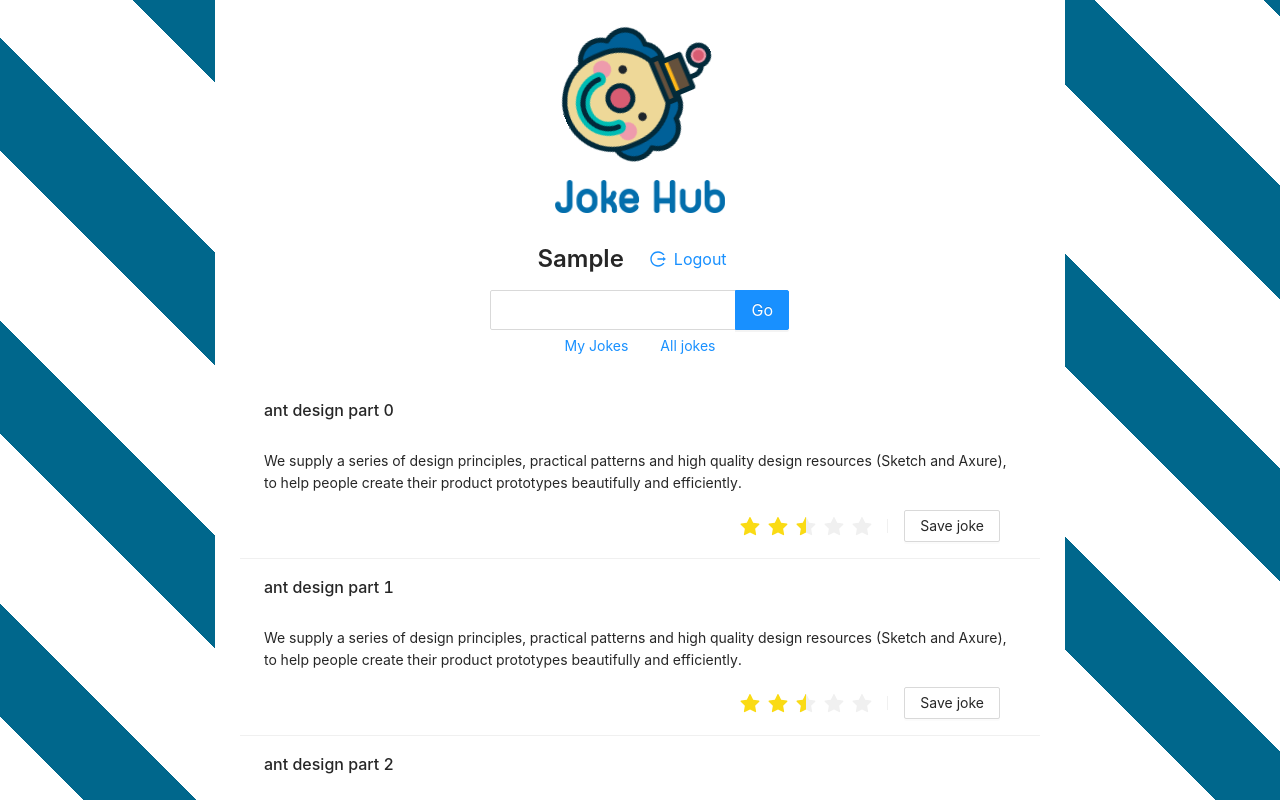
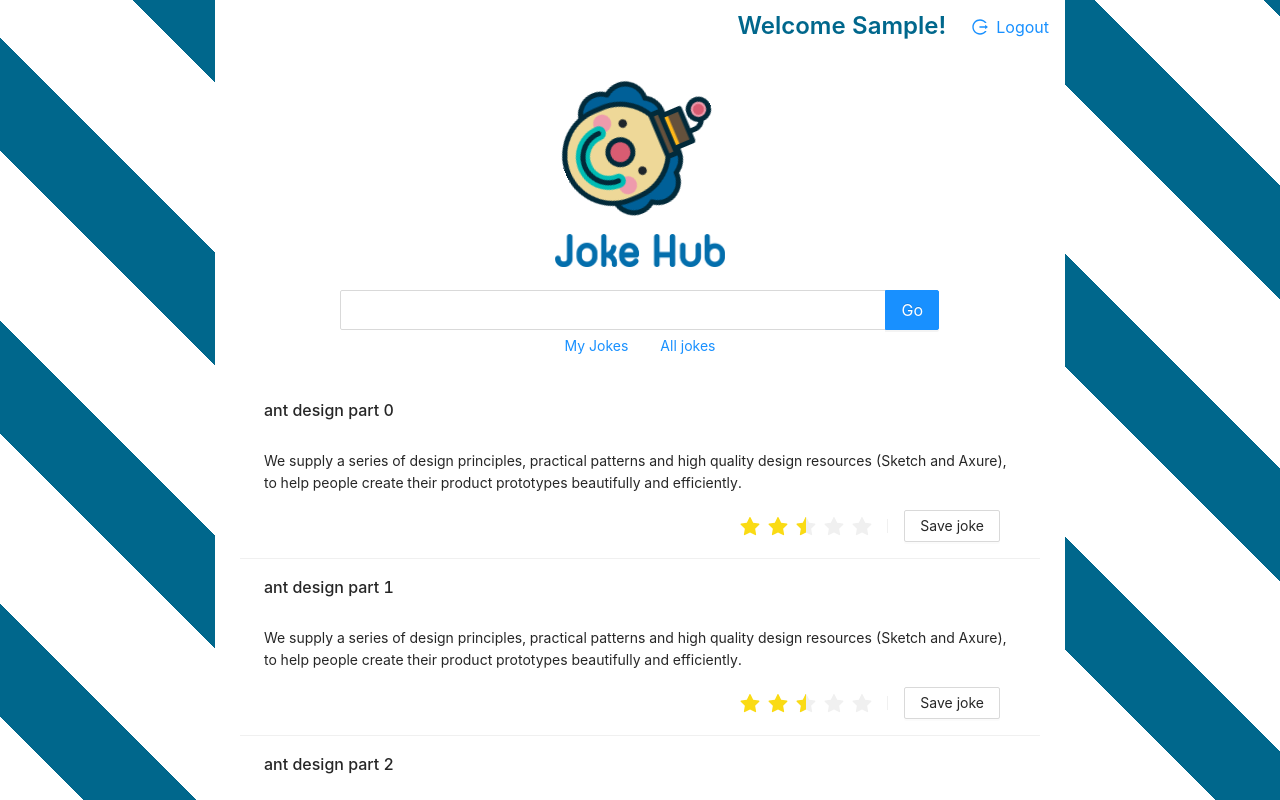
Before and after one commit to LeoOmori/Projeto-Sistemas-distribu-idos-, a React (Create React App) app in the folder front-end/: page / in a window 1280 px wide. Both pictures are taken after typing "Sample" into the empty fields and a click on the button "Go". Shown: the top 800 px of the page. Built offline with nearby package versions, Linux system fonts and the light colour scheme.

Commit message:
changing layout

```diff
--- a/front-end/src/App.css
+++ b/front-end/src/App.css
@@ -16,6 +16,7 @@
   background: repeating-linear-gradient(45deg, #00678c, #00678c 80px, #ffffff 80px, #ffffff 200px);
   display: flex;
   justify-content: center;
+  height: 100%;
 }
 
 @media (prefers-reduced-motion: no-preference) {
--- a/front-end/src/App.js
+++ b/front-end/src/App.js
@@ -15,7 +15,6 @@ import "antd/dist/antd.css";
 
 const { Title, Link } = Typography;
 const { Search } = Input;
-
 
 function App() {
   const data = Array.from({
@@ -61,12 +60,14 @@ function App() {
     <Search
       enterButton="Go"
       size="large"
-      style={{ marginTop: 3, alignSelf: "center", maxWidth: "300px" }}
-      onSearch={(username) => login(username)}
+      style={{ marginTop: 3, alignSelf: "center", width: "600px" }}
+      onSearch={null}
     />
   );
 
-  const userName = (username) => (
+  const userName = (username) =>
+    user ? (
+      <>
         <div
           style={{
             display: "flex",
@@ -74,8 +75,16 @@ function App() {
             justifyContent: "center",
           }}
         >
-      <Title level={3} style={{ marginTop: 10, alignSelf: "center" }}>
-        {username}
+          <Title
+            level={3}
+            style={{
+              marginLeft: 10,
+              marginTop: 10,
+              alignSelf: "center",
+              color: "#00678c",
+            }}
+          >
+            Welcome {username}!
           </Title>
           <Button
             size="large"
@@ -87,7 +96,8 @@ function App() {
             Logout
           </Button>
         </div>
-  );
+      </>
+    ) : null;
 
   const list = () => (
     <List
@@ -124,7 +134,7 @@ function App() {
 
   useEffect(() => {
     const currentName = localStorage.getItem("username");
-    if (currentName || currentName ===!"") setUser(currentName);
+    if (currentName || currentName === !"") setUser(currentName);
   }, [user]);
 
   return (
@@ -136,9 +146,13 @@ function App() {
           flexDirection: "column",
           backgroundColor: "white",
           width: 850,
-          alignSelf: "center"
+          height: "100%",
+          alignSelf: "center",
         }}
       >
+        <header style={{ display: "flex", justifyContent: "end" }}>
+          {userName(user)}
+        </header>
         <img src={logo} className="App-logo" alt="logo" />
         <img
           src={jokehub}
@@ -153,7 +167,6 @@ function App() {
 
         {user ? (
           <>
-            {userName(user)}
             <div style={{ alignSelf: "center" }}>
               {inputJoke()}
               <div style={{ display: "flex", justifyContent: "center" }}>
```
Lines whose indentation alone changed are shown as unchanged.
